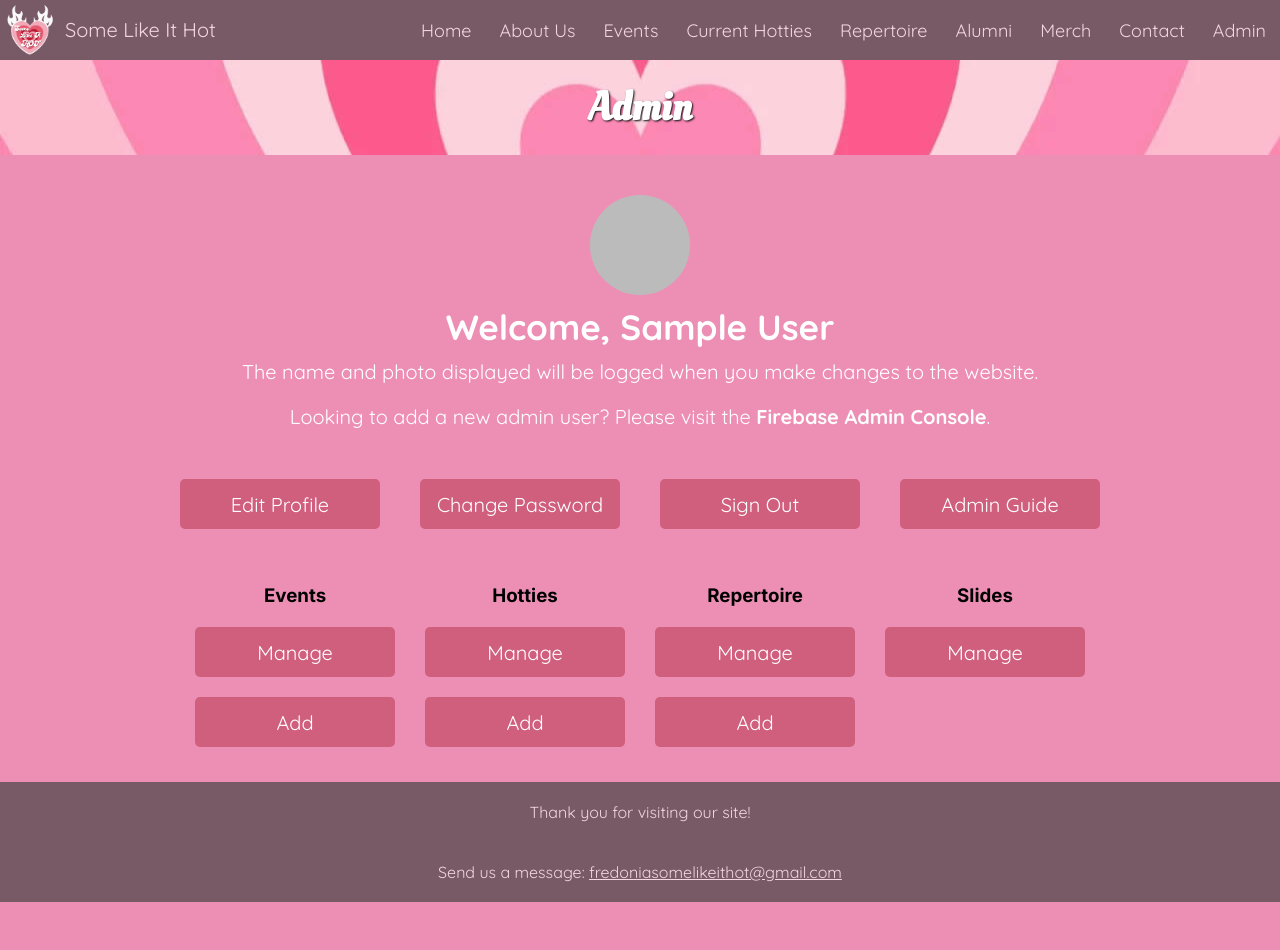
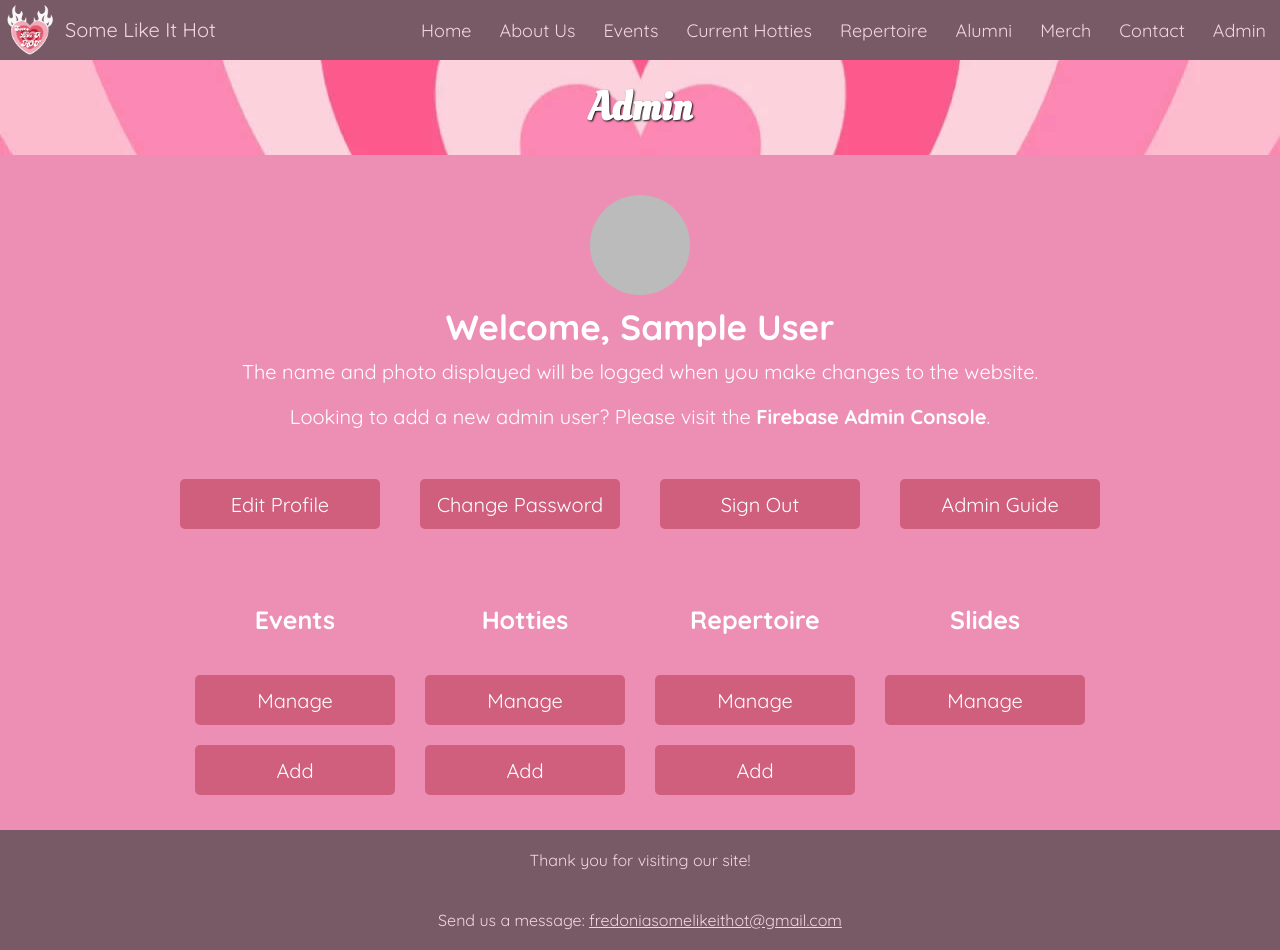
Before and after one commit to SquishyMona/somelikeithot-website, a Next.js app: page /admin in a window 1280 px wide. Before the commit the page ends 902 px from the top, so only its background shows below. Built offline with nearby package versions, Linux system fonts and the light colour scheme; no server answers; sample sign-in values are in the browser's storage.

Commit message:
updated font colors for light theme users

```diff
--- a/src/app/admin/contentform.module.css
+++ b/src/app/admin/contentform.module.css
@@ -15,6 +15,7 @@
 
 .contentForm p {
     margin: 10px;
+    color: white;
 }
 
 .contentForm button {
@@ -27,6 +28,7 @@
     font-weight: bold;
     cursor: pointer;
     min-width: 120px;
+    color: white;
 }
 
 .inputField {
--- a/src/app/admin/manageform.module.css
+++ b/src/app/admin/manageform.module.css
@@ -12,6 +12,7 @@
     text-align: center;
     margin: 40px;
     font-family: Quicksand;
+    color: white;
 }
 
 .manageForm button {
@@ -22,6 +23,7 @@
     border-radius: 5px;
     font-weight: bold;
     cursor: pointer;
+    color: white;
 }
 
 .container {
--- a/src/app/admin/page.module.css
+++ b/src/app/admin/page.module.css
@@ -77,6 +77,13 @@
     margin: 15px;
 }
 
+.actions h3 {
+    color: white;
+    font-family: Quicksand;
+    font-size: 25px;
+    margin: 20px;
+}
+
 .actions button {
     width: 200px;
     height: 50px;
--- a/src/app/events/page.module.css
+++ b/src/app/events/page.module.css
@@ -15,10 +15,16 @@
 
 .event h2 {
     font-size: 40px;
+    color: white;
+}
+
+.event h3 {
+    color: white;
 }
 
 .details p {
     font-size: 20px;
+    color: white;
 }
 
 .event img {
```
